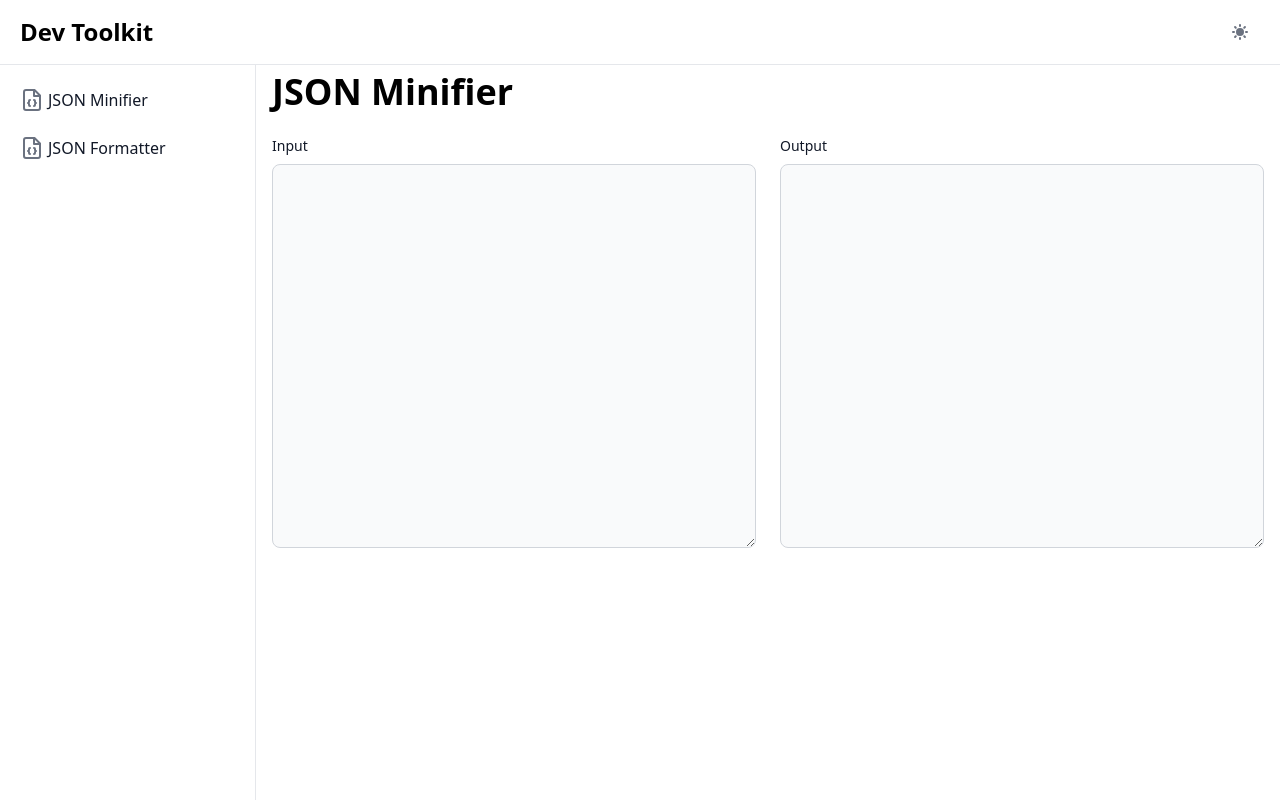
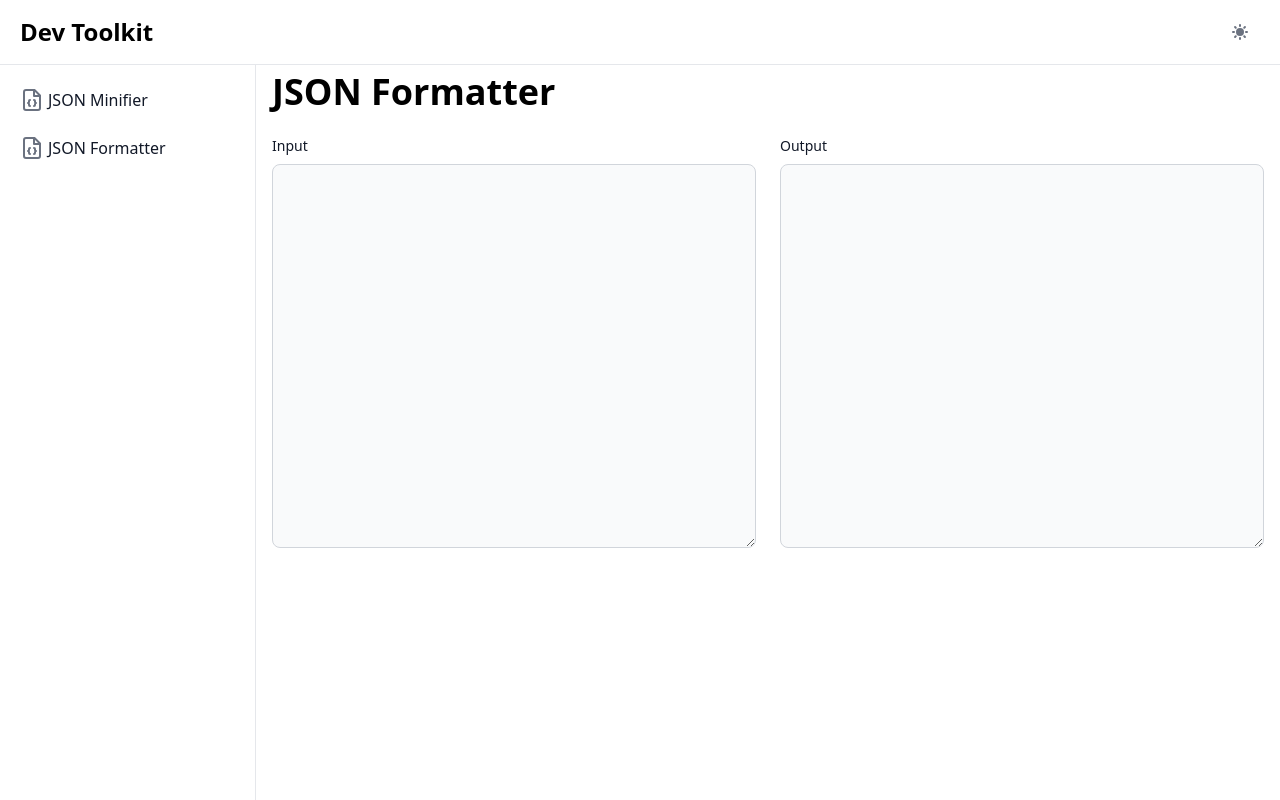
Before and after one commit to FelipeBockMagagnin/devtoolkitapp, a Next.js app: page /format-json in a window 1280 px wide. Built offline with nearby package versions, Linux system fonts and the light colour scheme.

Commit message:
typo: fix

```diff
--- a/src/app/format-json/page.js
+++ b/src/app/format-json/page.js
@@ -32,7 +32,7 @@ export default function Page() {
 
     return (
         <>
-            <Title>JSON Minifier</Title>
+            <Title>JSON Formatter</Title>
 
             <div  class="grid gap-6 mb-6 md:grid-cols-2">
                 <div>
```
